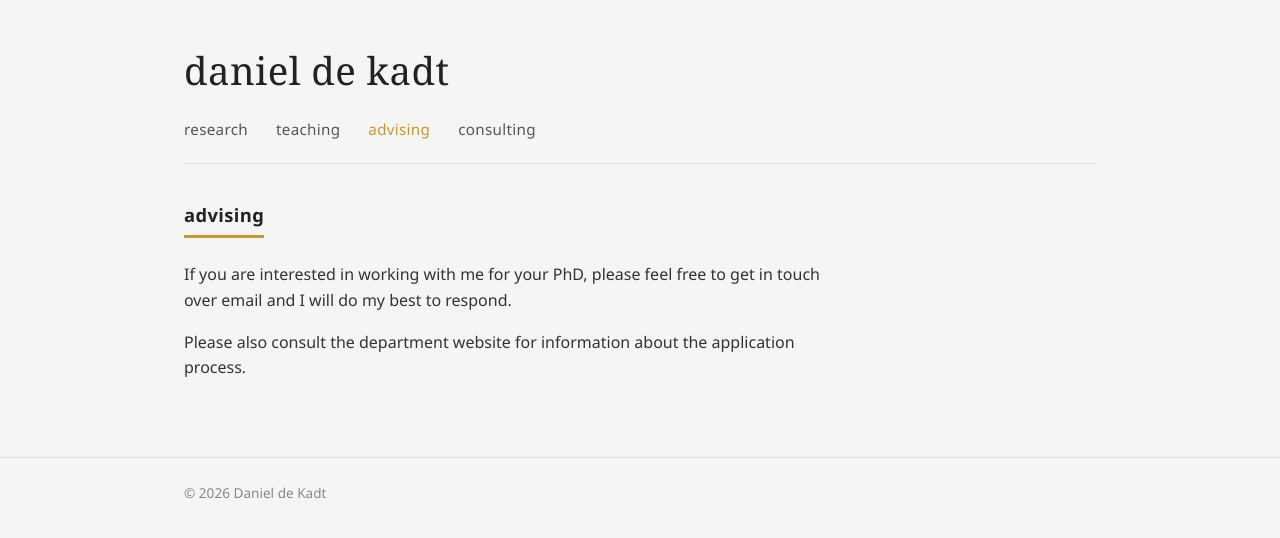
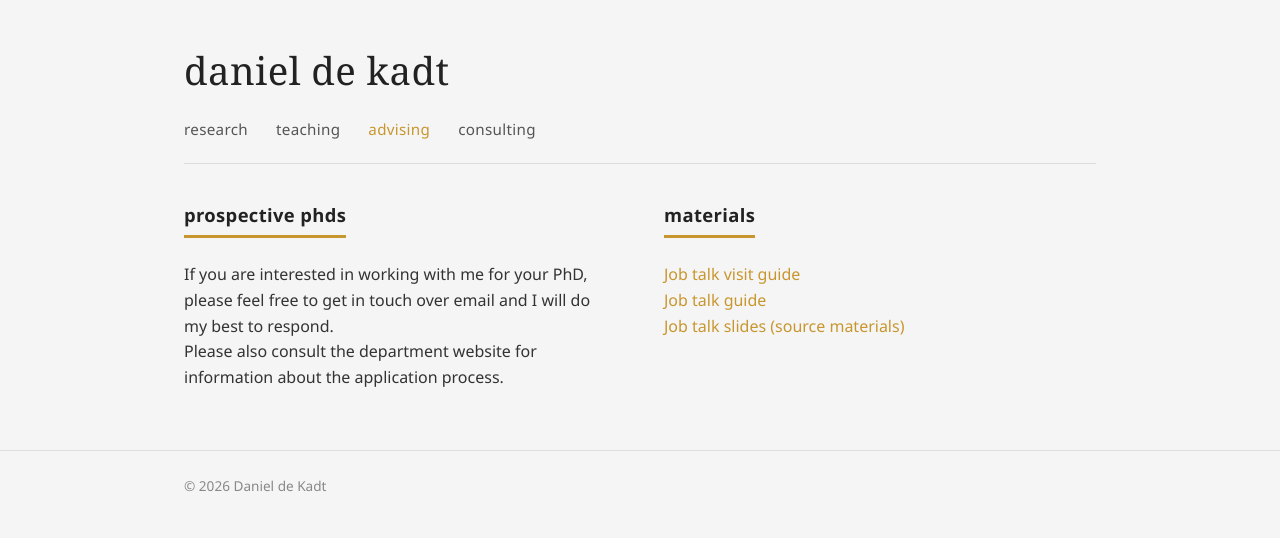
Before and after one commit to ddekadt/ddekadt.github.io, a Jekyll site: the page built from advising.md, in a window 1280 px wide. Shown: the top 538 px of the page. Built offline with Jekyll 4.4.1, drawn with Linux system fonts in a browser that asks for light colours.

Commit message:
restructuring advising

```diff
--- a/_data/published.yml
+++ b/_data/published.yml
@@ -68,7 +68,7 @@
       url: "https://dataverse.harvard.edu/dataset.xhtml?persistentId=doi:10.7910/DVN/OTEWG2"
   notes:
     - html: "Previous version available as <a href=\"https://www.afrobarometer.org/wp-content/uploads/2022/02/afropaperno161_do_voters_reward_good_services_in_southern_africa.pdf\">Afrobarometer Working Paper no. 161</a>"
-    - html: "Media coverage: <a href=\"#\">Fin24</a>"
+    - html: "Media coverage: Fin24"
 
 - number: 3
   title: "Democratization and economic output in Sub-Saharan Africa."
--- a/_layouts/home.html
+++ b/_layouts/home.html
@@ -2,7 +2,7 @@
 layout: default
 ---
 <div class="bio">
-    <img src="{{ '/profile.jpg' | relative_url }}" alt="Daniel de Kadt" class="bio-photo">
+    <img src="{{ '/assets/profile.jpg' | relative_url }}" alt="Daniel de Kadt" class="bio-photo">
     <div class="bio-text">
         {{ content }}
         <div class="bio-links">
--- a/advising.md
+++ b/advising.md
@@ -5,12 +5,28 @@ nav: advising
 permalink: /advising
 ---
 
-<div class="page-content" markdown="1">
+<div class="research-columns">
 
-## advising
+<div markdown="1">
+
+## prospective PhDs
 
 If you are interested in working with me for your PhD, please feel free to get in touch over email and I will do my best to respond.
 
 Please also consult the department website for information about the application process.
 
 </div>
+
+<div markdown="1">
+
+## materials
+
+[Job talk visit guide]({{ '/assets/jobvisit_guide_ddk.pdf' | relative_url }})
+
+[Job talk guide]({{ '/assets/approach_to_jobtalk_ddk.pdf' | relative_url }})
+
+[Job talk slides (source materials)]({{ '/assets/approach_to_jobtalk_ddk.zip' | relative_url }})
+
+</div>
+
+</div>
```
Also changed, not shown: teaching.md (+1 -1 lines), assets/profile.jpg (renamed from profile.jpg), 4 other files.
